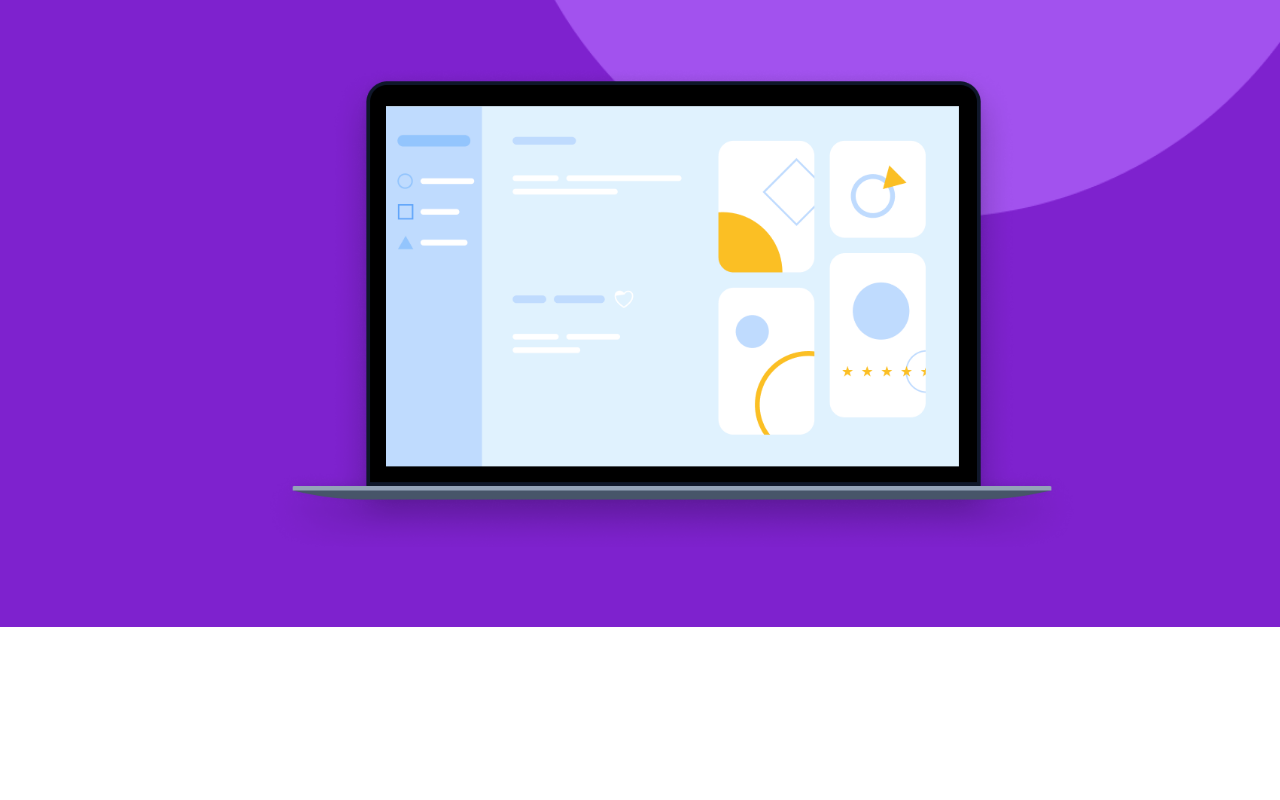
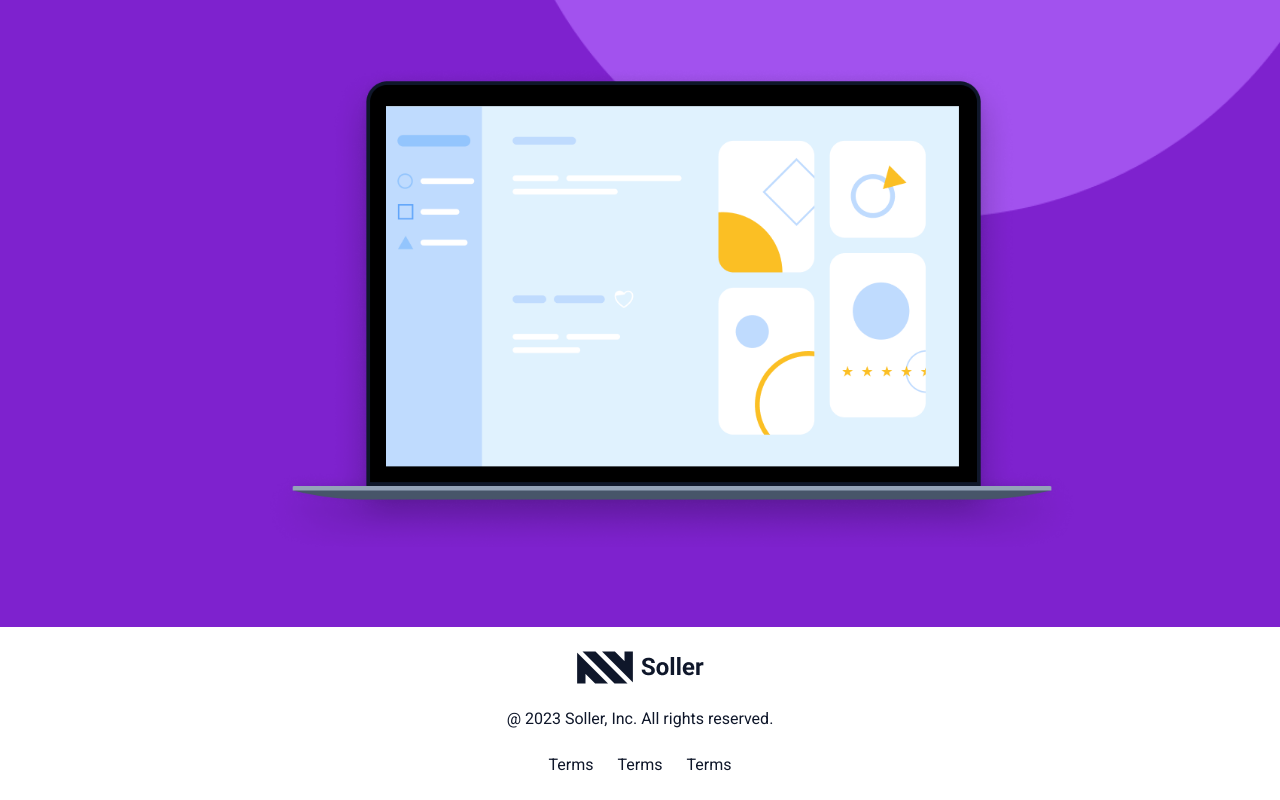
Before and after one commit to jooluisrm/buzzvel-fe, a Next.js app: page / in a window 1280 px wide. Shown: the part 4708-5508 px from the top of the page. Before the commit the page ends 5335 px from the top, so only its background shows below. Built offline with nearby package versions, Linux system fonts and the light colour scheme.

Commit message:
footer feito

```diff
--- a/src/app/page.tsx
+++ b/src/app/page.tsx
@@ -1,3 +1,4 @@
+import { Footer } from "@/components/footer/Footer";
 import { Header } from "@/components/header/Header";
 import { Section1 } from "@/components/section1/Section1";
 import { Section2 } from "@/components/section2/Section2";
@@ -16,6 +17,7 @@ const Page = () => {
             <Section4 />
             <Section5 />
             <Section6 />
+            <Footer />
         </div>
     );
 }
--- /dev/null
+++ b/src/components/footer/Footer.tsx
@@ -0,0 +1,22 @@
+import logo from "@/app/assets/Logo Container.png";
+import Image from "next/image";
+
+export const Footer = () => {
+    return (
+        <footer className="py-6 px-4 flex gap-6 flex-col items-center">
+            <div className="flex flex-col gap-6">
+                <Image alt="logo footer" src={logo} className="min-w-[126.81px] min-h-[32px] mx-auto"/>
+                <p className="text-[16px] leading-[22.4px]">@ 2023 Soller, Inc. All rights reserved.</p>
+            </div>
+            <div>
+                <nav>
+                    <ul className="flex gap-6">
+                        <li className="text-[16px] leading-[22.4px]">Terms</li>
+                        <li className="text-[16px] leading-[22.4px]">Terms</li>
+                        <li className="text-[16px] leading-[22.4px]">Terms</li>
+                    </ul>
+                </nav>
+            </div>
+        </footer>
+    );
+}
```
Also changed, not shown: src/app/assets/Logo Container.png (added).
